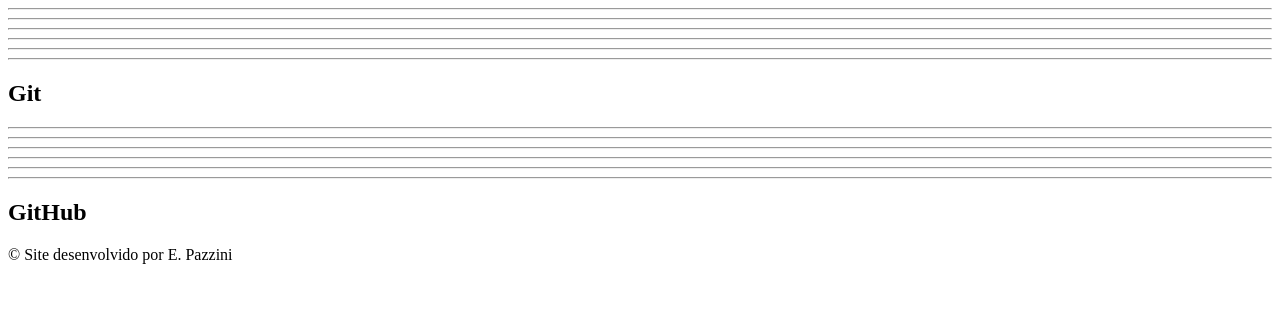
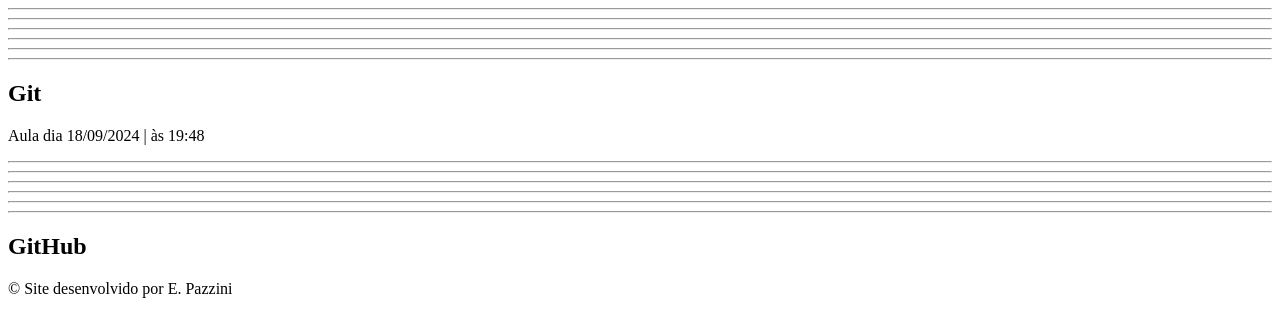
Before and after one commit to pxzzini/Site_nome, a plain HTML site: page index.html in a window 1280 px wide. Drawn offline with Linux system fonts and the light colour scheme.

Commit message:
Update index.html

```diff
--- a/index.html
+++ b/index.html
@@ -21,7 +21,7 @@
 
 
         </article>
-
+        <p> Aula dia 18/09/2024 | às 19:48 </p>
         <article>
             <hr> <hr> <hr><hr> <hr> <hr>
             <h2> GitHub</h2>
```
